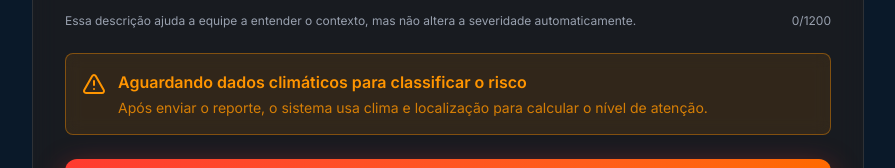
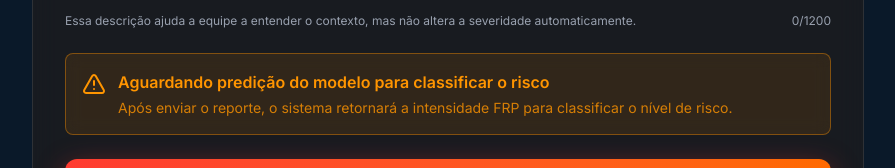
Before and after one commit to vincentbc23/Desafio-3_Zetta, a React (Vite) app in the folder frontend/: page /reportar in a window 1280 px wide. Shown: the part 1009-1177 px from the top of the page, without its empty margins (192-1087 px from the left). Built offline with nearby package versions, Linux system fonts and the light colour scheme; no server answers.

Commit message:
calculo frp

```diff
--- a/frontend/src/app/pages/Dados.tsx
+++ b/frontend/src/app/pages/Dados.tsx
@@ -32,7 +32,7 @@ const corClasse = (classe: string) => {
     return '#FF3B30';
   }
 
-  if (normalized === 'medio') {
+  if (normalized === 'medio' || normalized === 'moderado') {
     return '#FF9500';
   }
 
--- a/frontend/src/app/pages/Mapa.tsx
+++ b/frontend/src/app/pages/Mapa.tsx
@@ -173,14 +173,9 @@ export default function Mapa() {
 
   const marcadores: IncendioMarcador[] = (data?.ultimosReportes ?? [])
     .map((reporte) => {
-      const prob = Number(reporte.prob_incendio ?? 0);
-      const classe = (reporte.classe_prevista || '').toLowerCase();
+      const frp = Number(reporte.frp_previsto ?? 0);
       const risco: IncendioMarcador['risco'] =
-        classe === 'alto' || prob >= 0.7
-          ? 'alto'
-          : classe === 'medio' || prob >= 0.4
-          ? 'medio'
-          : 'controlado';
+        frp > 500 ? 'alto' : frp >= 50 ? 'medio' : 'controlado';
 
       return {
         id: reporte.id,
--- a/frontend/src/app/pages/Painel.tsx
+++ b/frontend/src/app/pages/Painel.tsx
@@ -33,7 +33,7 @@ type ApiAlerta = {
 
 type AlertaPainel = {
   id: number;
-  tipo: 'CRÍTICO' | 'URGENTE' | 'MODERADO';
+  tipo: 'ALTO' | 'MODERADO' | 'LEVE';
   descricao: string;
   localizacao: string;
   status: 'EM ANDAMENTO' | 'RESPONDENDO' | 'MONITORANDO';
@@ -59,23 +59,22 @@ const formatTempoRelativo = (createdAt: string) => {
   return minutes > 0 ? `${hours}h ${minutes}min atrás` : `${hours}h atrás`;
 };
 
-const classifyAlert = (probIncendio: number | null, classePrevista: string | null): AlertaPainel['tipo'] => {
-  const classe = (classePrevista || '').toLowerCase();
-  const prob = Number(probIncendio || 0);
+const classifyAlert = (frpPrevisto: number | null): AlertaPainel['tipo'] => {
+  const frp = Number(frpPrevisto);
 
-  if (classe === 'alto' || prob >= 0.7) {
-    return 'CRÍTICO';
+  if (Number.isFinite(frp) && frp > 500) {
+    return 'ALTO';
   }
 
-  if (classe === 'medio' || prob >= 0.4) {
-    return 'URGENTE';
+  if (Number.isFinite(frp) && frp >= 50) {
+    return 'MODERADO';
   }
 
-  return 'MODERADO';
+  return 'LEVE';
 };
 
 const buildAlertaPainel = (item: ApiAlerta): AlertaPainel => {
-  const tipo = classifyAlert(item.prob_incendio, item.classe_prevista);
+  const tipo = classifyAlert(item.frp_previsto);
   const lat = typeof item.latitude === 'number' ? item.latitude.toFixed(4) : 'N/A';
   const lon = typeof item.longitude === 'number' ? item.longitude.toFixed(4) : 'N/A';
   const intensidadeProvavel =
@@ -88,12 +87,12 @@ const buildAlertaPainel = (item: ApiAlerta): AlertaPainel => {
     tipo,
     descricao: item.description || 'Reporte de foco de incendio',
     localizacao: `Coordenadas (${lat}, ${lon})`,
-    status: tipo === 'CRÍTICO' ? 'EM ANDAMENTO' : tipo === 'URGENTE' ? 'RESPONDENDO' : 'MONITORANDO',
+    status: tipo === 'ALTO' ? 'EM ANDAMENTO' : tipo === 'MODERADO' ? 'RESPONDENDO' : 'MONITORANDO',
     tempo: formatTempoRelativo(item.created_at),
     recursos:
-      tipo === 'CRÍTICO'
+      tipo === 'ALTO'
         ? '4 viaturas, 2 aeronaves'
-        : tipo === 'URGENTE'
+        : tipo === 'MODERADO'
           ? '2 viaturas em deslocamento'
           : '1 viatura em observação',
     intensidadeProvavel,
@@ -109,7 +108,7 @@ const buildAlertaPainel = (item: ApiAlerta): AlertaPainel => {
       typeof item.vento_ms === 'number'
         ? `${item.vento_ms.toLocaleString('pt-BR', { minimumFractionDigits: 1, maximumFractionDigits: 1 })} m/s`
         : 'Nao informado',
-    cor: tipo === 'CRÍTICO' ? '#FF3B30' : tipo === 'URGENTE' ? '#FF9500' : '#FFCC00',
+    cor: tipo === 'ALTO' ? '#FF3B30' : tipo === 'MODERADO' ? '#FF9500' : '#34C759',
   };
 };
 
@@ -376,7 +375,7 @@ export default function Painel() {
                 </div>
 
                 <div className="flex gap-2">
-                  {['TODOS', 'CRÍTICO', 'URGENTE', 'MODERADO'].map((tipo) => (
+                  {['TODOS', 'ALTO', 'MODERADO', 'LEVE'].map((tipo) => (
                     <button
                       key={tipo}
                       onClick={() => setFiltroAlerta(tipo)}
--- a/frontend/src/app/pages/Reportar.tsx
+++ b/frontend/src/app/pages/Reportar.tsx
@@ -134,6 +134,7 @@ export default function Reportar() {
   const [locationConfirmed, setLocationConfirmed] = useState(false);
   const [description, setDescription] = useState('');
   const [features, setFeatures] = useState<IngestionFeatures | null>(null);
+  const [mlResumo, setMlResumo] = useState<IngestionResponse['ml'] | null>(null);
   const [errorMessage, setErrorMessage] = useState('');
   const [isLoading, setIsLoading] = useState(false);
   const [gpsLoading, setGpsLoading] = useState(false);
@@ -146,14 +147,6 @@ export default function Reportar() {
 
 
   const precisionThreshold = 25;
-
-
-  const riscoAlto =
-    !!features &&
-    (features.DiaSemChuva >= 10 ||
-      features.Temperatura_C >= 32 ||
-      features['Umidade_Relativa_%'] <= 35 ||
-      features.Vento_ms >= 8);
 
 
   useEffect(() => {
@@ -403,6 +396,7 @@ export default function Reportar() {
 
       const response = await api.post<IngestionResponse>('/api/reportar', payload);
       setFeatures(response.features);
+      setMlResumo(response.ml);
 
       setTimeout(() => {
         navigate('/sucesso', { state: response });
@@ -547,18 +541,36 @@ export default function Reportar() {
           >
             <AlertTriangle className="w-6 h-6 text-[#FF9500] flex-shrink-0 mt-0.5" />
             <div>
-              <p className="text-[#FF9500] font-semibold">
-                {features
-                  ? riscoAlto ? 'Risco elevado de propagação' : 'Risco moderado no momento'
-                  : 'Aguardando dados climáticos para classificar o risco'}
-              </p>
-              <p className="text-[#FF9500]/80 text-sm mt-1">
-                {features
-                  ? riscoAlto
-                    ? 'Condições atuais indicam maior chance de propagação. Priorize áreas seguras e reporte qualquer mudança.'
-                    : 'Condições atuais mais estáveis, mas siga monitorando e mantenha distância da área afetada.'
-                  : 'Após enviar o reporte, o sistema usa clima e localização para calcular o nível de atenção.'}
-              </p>
+              {(() => {
+                const frp = mlResumo?.frpPrevisto;
+                const riscoFrp =
+                  typeof frp === 'number'
+                    ? frp < 50
+                      ? 'baixo'
+                      : frp <= 500
+                        ? 'moderado'
+                        : 'alto'
+                    : null;
+
+                return (
+                  <>
+                    <p className="text-[#FF9500] font-semibold">
+                      {riscoFrp === 'alto' && 'Risco alto pelo modelo (FRP > 500)'}
+                      {riscoFrp === 'moderado' && 'Risco moderado pelo modelo (FRP entre 50 e 500)'}
+                      {riscoFrp === 'baixo' && 'Risco baixo pelo modelo (FRP < 50)'}
+                      {!riscoFrp && 'Aguardando predição do modelo para classificar o risco'}
+                    </p>
+                    <p className="text-[#FF9500]/80 text-sm mt-1">
+                      {typeof frp === 'number'
+                        ? `Intensidade prevista (FRP): ${frp.toLocaleString('pt-BR', {
+                            minimumFractionDigits: 2,
+                            maximumFractionDigits: 2,
+                          })}`
+                        : 'Após enviar o reporte, o sistema retornará a intensidade FRP para classificar o nível de risco.'}
+                    </p>
+                  </>
+                );
+              })()}
             </div>
           </motion.div>
 
```
Also changed, not shown: 2 other files (tests, documents, lock files or other folders).
